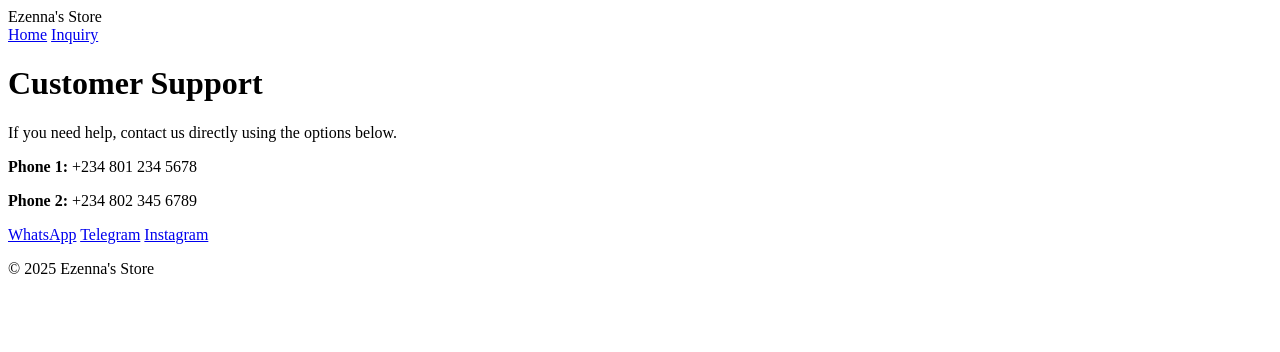
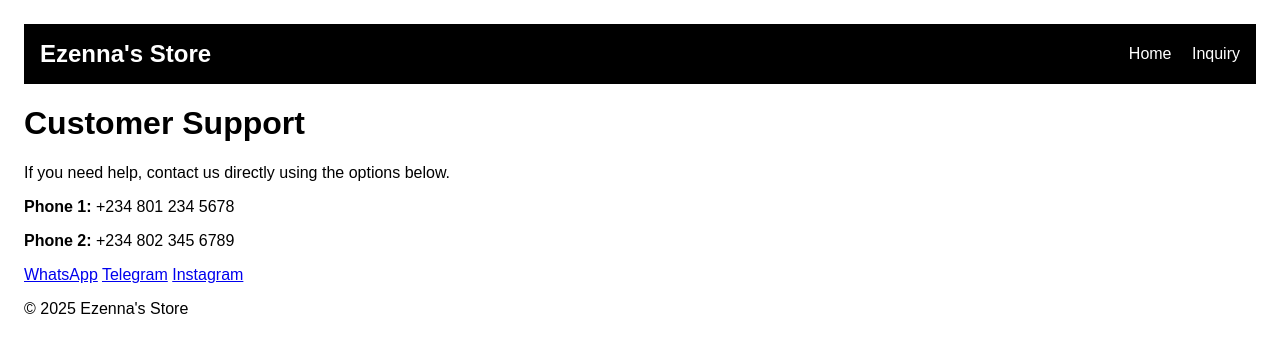
Before and after one commit to eepp99/Demowebsite, a website: page public/customer-support.html in a window 1280 px wide. Drawn offline with Linux system fonts and the light colour scheme.

Commit message:
customer-support.html

```diff
--- a/public/customer-support.html
+++ b/public/customer-support.html
@@ -4,7 +4,7 @@
   <meta charset="UTF-8" />
   <meta name="viewport" content="width=device-width, initial-scale=1.0"/>
   <title>Customer Support - Ezenna's Store</title>
-  <link rel="stylesheet" href="support.css"/>
+  <link rel="stylesheet" href="stylee.css"/>
 </head>
 <body class="bw-theme">
   <header>
```
